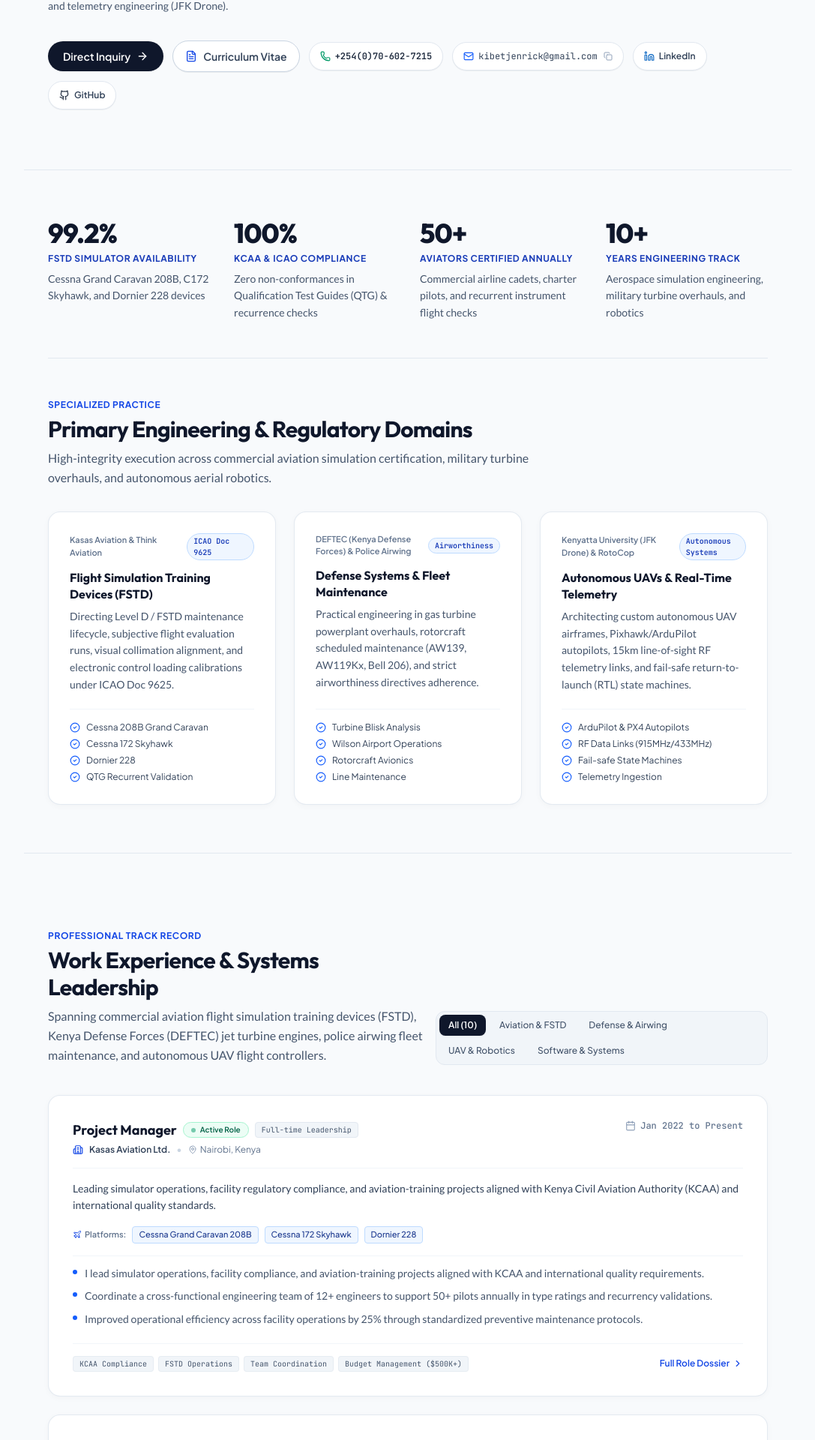
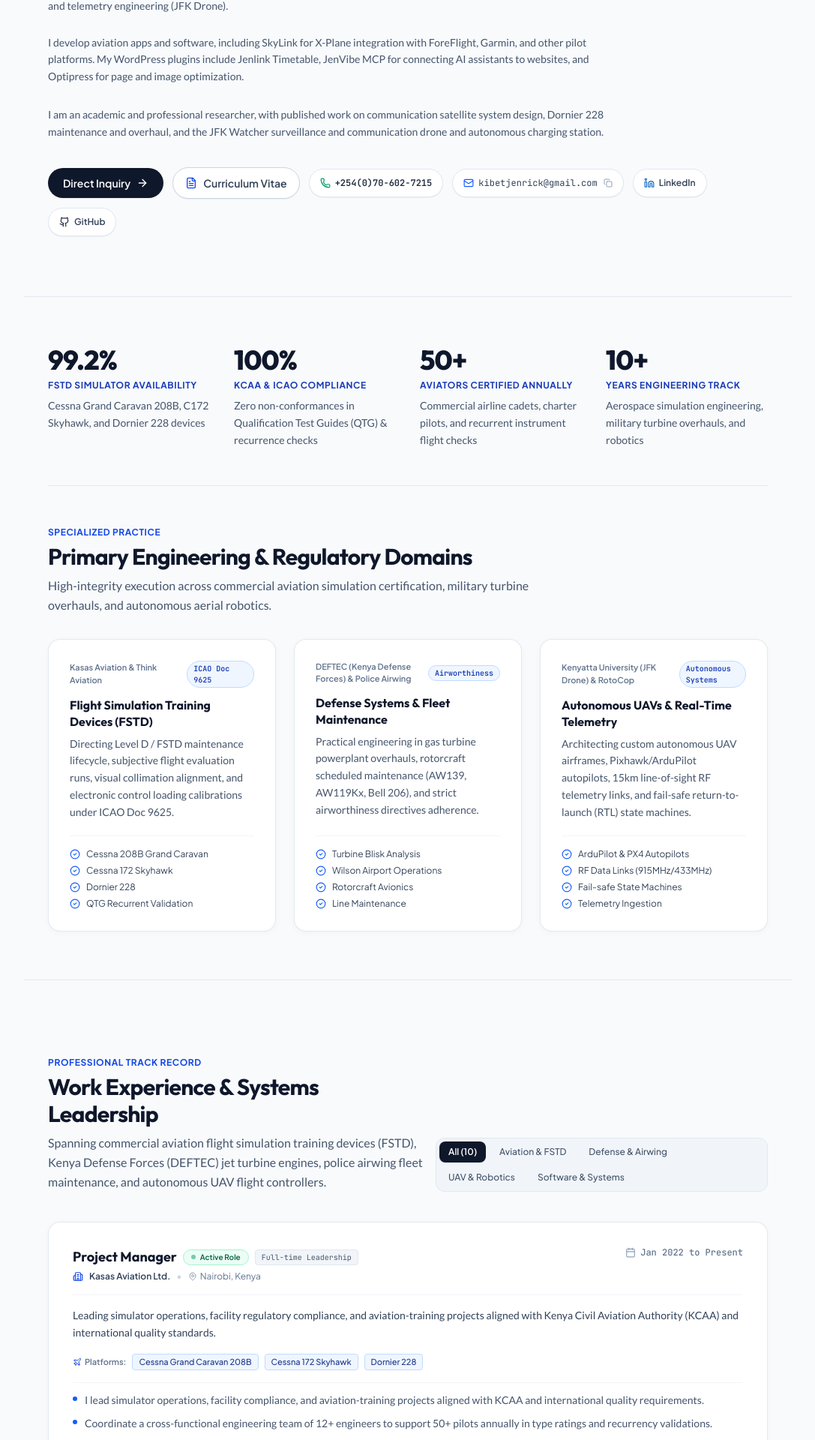
Before and after one commit to kibetKwambai/Jenrick-Kibet-Kwambai, a React (Vite) app: page / in a window 1280 px wide. Shown: the part 556-2476 px from the top of the page at 75% size, without its empty margins (96-1183 px from the left). Built offline with nearby package versions, Linux system fonts and the light colour scheme.

Commit message:
Add software projects and research papers; make references available on request

```diff
--- a/src/App.tsx
+++ b/src/App.tsx
@@ -94,7 +94,7 @@ export default function App() {
         {/* Academic Degrees & Certifications */}
         <CertificationsEducation />
 
-        {/* Verified Professional References */}
+        {/* References available upon request */}
         <ReferencesSection />
       </main>
 
--- a/src/components/Hero.tsx
+++ b/src/components/Hero.tsx
@@ -53,7 +53,7 @@ export const Hero: React.FC<HeroProps> = ({ onOpenContact, onOpenResume }) => {
             Jenrick Kibet Kwambai
           </h1>
           <p className="font-sans text-lg sm:text-xl font-medium text-slate-700 max-w-3xl leading-relaxed">
-            Aeronautical Systems Engineer & Project Manager specializing in Flight Simulation Training Devices (FSTD), Autonomous UAV Avionics, and Fleet Airworthiness.
+            Aeronautical Systems Engineer & Project Manager specializing in Flight Simulation Training Devices (FSTD), Autonomous UAV Avionics, and Fleet Airworthiness. Academic & Professional Researcher.
           </p>
         </div>
 
@@ -66,6 +66,10 @@ export const Hero: React.FC<HeroProps> = ({ onOpenContact, onOpenResume }) => {
             Prior engineering track record includes military jet turbine overhauls with the <strong className="font-semibold text-slate-800">Kenya Defense Forces (DEFTEC)</strong>, aircraft maintenance with the <strong className="font-semibold text-slate-800">Kenya Police Airwing</strong> at Wilson Airport (AW139, AW119Kx, Bell 206), and autonomous UAV airframe and telemetry engineering (JFK Drone).
           </p>
         </div>
+
+        <p className="font-body text-sm text-slate-600 max-w-3xl leading-relaxed">{PROFILE_INFO.softwareBio}</p>
+
+        <p className="font-body text-sm text-slate-600 max-w-3xl leading-relaxed">{PROFILE_INFO.researcherBio}</p>
 
         {/* Action Group */}
         <div className="pt-2 flex flex-wrap items-center gap-3">
--- a/src/components/ProjectsShowcase.tsx
+++ b/src/components/ProjectsShowcase.tsx
@@ -32,7 +32,7 @@ export const ProjectsShowcase: React.FC<ProjectsShowcaseProps> = ({ onSelectProj
             Featured Projects & Systems
           </h2>
           <p className="font-body text-sm sm:text-base text-slate-600 mt-2 max-w-2xl leading-relaxed">
-            From autonomous airframes and Pixhawk autopilots to real-time flight simulation telemetry suites and full-stack software applications.
+            Aviation software and X-Plane integrations, WordPress plugins, AI website connectivity, autonomous UAVs, and flight simulation systems.
           </p>
         </div>
 
@@ -105,7 +105,7 @@ export const ProjectsShowcase: React.FC<ProjectsShowcaseProps> = ({ onSelectProj
               </div>
 
               <span className="font-sans text-xs font-semibold text-blue-700 group-hover:text-blue-900 transition-colors">
-                View Architecture
+                View Project
               </span>
             </div>
           </div>
--- a/src/components/PublicationsSection.tsx
+++ b/src/components/PublicationsSection.tsx
@@ -16,7 +16,7 @@ export const PublicationsSection: React.FC<PublicationsSectionProps> = ({ onSele
   const [selectedCategory, setSelectedCategory] = useState<string>('All');
   const [searchQuery, setSearchQuery] = useState<string>('');
 
-  const categories = ['All', 'Aviation & FSTD', 'UAV & Drones', 'Software & Systems'];
+  const categories = ['All', 'Space & Satellites', 'Aviation & FSTD', 'UAV & Drones', 'Software & Systems'];
 
   const filteredPublications = PUBLICATIONS.filter((pub) => {
     const matchesCat = selectedCategory === 'All' || pub.category === selectedCategory;
@@ -39,7 +39,7 @@ export const PublicationsSection: React.FC<PublicationsSectionProps> = ({ onSele
             Technical Publications & Research
           </h2>
           <p className="font-body text-sm sm:text-base text-slate-600 mt-2 max-w-2xl leading-relaxed">
-            Documented methodologies, empirical flight controller test data, flight simulator reliability protocols, and edge cloud telemetry architectures.
+            Research on communication satellite systems, Dornier 228 maintenance and overhaul, and the JFK Watcher surveillance drone and autonomous charging station, alongside technical briefs.
           </p>
         </div>
 
@@ -87,10 +87,9 @@ export const PublicationsSection: React.FC<PublicationsSectionProps> = ({ onSele
             <div className="space-y-2 max-w-3xl">
               <div className="flex items-center gap-2 font-mono text-xs text-slate-500">
                 <span className="font-semibold text-blue-800">{pub.category}</span>
-                <span>•</span>
-                <span>{pub.date}</span>
-                <span>•</span>
-                <span>{pub.readTime}</span>
+                {[pub.kind, pub.date, pub.readTime].filter(Boolean).map((value, index) => (
+                  <React.Fragment key={index}><span>•</span><span>{value}</span></React.Fragment>
+                ))}
               </div>
 
               <h3 className="font-heading text-base sm:text-lg font-bold text-slate-900 group-hover:text-blue-700 transition-colors leading-snug">
--- a/src/components/ResumeModal.tsx
+++ b/src/components/ResumeModal.tsx
@@ -8,7 +8,7 @@ import {
   FileText,
   Phone
 } from 'lucide-react';
-import { PROFILE_INFO, EXPERIENCES, PUBLICATIONS, EDUCATION_LIST, CERTIFICATIONS, REFERENCES } from '../data/profileData';
+import { PROFILE_INFO, EXPERIENCES, PUBLICATIONS, EDUCATION_LIST, CERTIFICATIONS } from '../data/profileData';
 
 interface ResumeModalProps {
   isOpen: boolean;
@@ -114,6 +114,8 @@ export const ResumeModal: React.FC<ResumeModalProps> = ({ isOpen, onClose }) =>
             <p className="font-body text-sm leading-relaxed text-slate-700">
               {PROFILE_INFO.about}
             </p>
+            <p className="font-body text-sm leading-relaxed text-slate-700">{PROFILE_INFO.softwareBio}</p>
+            <p className="font-body text-sm leading-relaxed text-slate-700">{PROFILE_INFO.researcherBio}</p>
           </div>
 
           {/* Key Metric Highlights */}
@@ -186,14 +188,13 @@ export const ResumeModal: React.FC<ResumeModalProps> = ({ isOpen, onClose }) =>
               {PUBLICATIONS.map((pub) => (
                 <div key={pub.id} className="text-xs space-y-0.5">
                   <div className="font-heading font-bold text-slate-900">
-                    "{pub.title}" ({pub.date})
+                    "{pub.title}"{pub.date ? ` (${pub.date})` : ''}
                   </div>
                   <div className="font-body text-slate-600">
                     {pub.summary}
                   </div>
-                  <div className="text-[11px] font-mono text-slate-500">
-                    Ref: {pub.doiOrRef}
-                  </div>
+                  {pub.doiOrRef && <div className="text-[11px] font-mono text-slate-500">Ref: {pub.doiOrRef}</div>}
+                  {pub.externalLink && <a href={pub.externalLink} target="_blank" rel="noopener noreferrer" className="text-blue-700 underline">View on Google Scholar</a>}
                 </div>
               ))}
             </div>
@@ -226,22 +227,8 @@ export const ResumeModal: React.FC<ResumeModalProps> = ({ isOpen, onClose }) =>
             </div>
           </div>
 
-          {/* Professional References */}
-          <div className="pt-4 border-t border-slate-200 space-y-3">
-            <h2 className="font-sans text-xs uppercase tracking-wider font-bold text-blue-800">
-              Professional References
-            </h2>
-            <div className="grid grid-cols-1 sm:grid-cols-2 gap-3 text-xs">
-              {REFERENCES.map((ref) => (
-                <div key={ref.id} className="p-3 rounded-xl bg-slate-50 border border-slate-200">
-                  <div className="font-heading font-bold text-slate-900">{ref.name}</div>
-                  <div className="font-sans text-slate-600">{ref.role} — {ref.organization}</div>
-                  <div className="text-slate-500 font-mono text-[11px] mt-1">
-                    {ref.phone} • {ref.email}
-                  </div>
-                </div>
-              ))}
-            </div>
+          <div className="pt-4 border-t border-slate-200">
+            <p className="font-body text-xs text-slate-600">References available upon request.</p>
           </div>
         </div>
       </div>
--- a/src/data/profileData.ts
+++ b/src/data/profileData.ts
@@ -1,11 +1,13 @@
-import { ExperienceItem, PublicationItem, ProjectItem, SkillCategory, EducationItem, CertificationItem, ReferenceItem } from '../types';
+import { ExperienceItem, PublicationItem, ProjectItem, SkillCategory, EducationItem, CertificationItem } from '../types';
 
 export const PROFILE_INFO = {
   name: "Jenrick Kibet Kwambai",
   displayName: "Jenrick Kibet Kwambai",
-  headline: "FSTD & Aerospace Systems Engineer • Flight Simulator Lead • Autonomous Drone Architect",
+  headline: "FSTD & Aerospace Systems Engineer • Flight Simulator Lead • Autonomous Drone Architect • Academic & Professional Researcher",
   shortBio: "Specializing in certified Flight Simulation Training Devices (FSTD), aircraft avionics maintenance, autonomous UAV flight control systems, and full-stack software & data engineering.",
   about: "FSTD & Aerospace Systems Engineer with hands-on leadership maintaining mission-critical Flight Simulation Training Devices (FSTDs) across Cessna Grand Caravan 208B, C172, and Dornier 228 platforms—achieving sustained 99%+ operational uptime. Extensive background spanning Kenya Defense Forces (DEFTEC) military jet & helicopter systems, Kenya Police Airwing fleet maintenance, autonomous drone design (the JFK Surveillance Drone), and full-stack software development with AWS/Azure data infrastructure.",
+  researcherBio: "I am an academic and professional researcher, with published work on communication satellite system design, Dornier 228 maintenance and overhaul, and the JFK Watcher surveillance and communication drone and autonomous charging station.",
+  softwareBio: "I develop aviation apps and software, including SkyLink for X-Plane integration with ForeFlight, Garmin, and other pilot platforms. My WordPress plugins include Jenlink Timetable, JenVibe MCP for connecting AI assistants to websites, and Optipress for page and image optimization.",
   location: "Nairobi, Kenya",
   currentRole: "Project Manager & Flight Simulator Operations Lead",
   currentCompany: "Kasas Aviation Ltd. & Think Aviation Ltd.",
@@ -489,50 +491,56 @@ export const CERTIFICATIONS: CertificationItem[] = [
   }
 ];
 
-export const REFERENCES: ReferenceItem[] = [
-  {
-    id: "dr-mwongera",
-    name: "Dr. Victor Mwenda Mwongera",
-    role: "Chairman, Department of Mechanical and Aerospace Engineering",
-    organization: "Kenyatta University",
-    location: "Nairobi, Kenya",
-    phone: "+254703969132",
-    email: "mwongera.victor@ku.ac.ke",
-    relationship: "Academic Department Chairman & Aerospace Engineering Advisor"
-  },
-  {
-    id: "patrick-anderson",
-    name: "Patrick Anderson II",
-    role: "Chief Executive Officer (CEO)",
-    organization: "RotoCop LLC",
-    location: "Atlanta, Georgia, USA",
-    phone: "+1 (470) 473-1672",
-    email: "patrickandersonii@protonmail.com",
-    relationship: "Executive Director & Supervisor (Lead Drone Engineer & Wireless Charging R&D)"
-  },
-  {
-    id: "leakey-wambua",
-    name: "Mr. Leakey Wambua",
-    role: "Interns Coordinator",
-    organization: "Kenya Police Service, Airwing",
-    location: "Wilson Airport, Nairobi, Kenya",
-    phone: "+254720759629",
-    email: "airborneviki@gmail.com",
-    relationship: "Supervising Engineering Coordinator (Airframe & Avionics Engineering)"
-  },
-  {
-    id: "james-mosii",
-    name: "Eng. James Mosii",
-    role: "Aerospace Lecturer & Examination Coordinator",
-    organization: "Kenyatta University",
-    location: "Nairobi, Kenya",
-    phone: "+254715330706",
-    email: "mosiijames@gmail.com",
-    relationship: "Aerospace Faculty Lecturer & Research Mentor"
-  }
-];
-
 export const PUBLICATIONS: PublicationItem[] = [
+{
+  "id": "communication-satellite-system-design",
+  "title": "Communication Satellite System Design Program Proposal For Degree Program in Aerospace Engineering",
+  "category": "Space & Satellites",
+  "summary": "Published research on a communication satellite system design proposal for an aerospace engineering degree program.",
+  "tags": [
+    "Communication Satellites",
+    "System Design",
+    "Aerospace Engineering"
+  ],
+  "externalLink": "https://scholar.google.com/scholar?cluster=4912551976235047662&hl=en&oi=scholarr",
+  "kind": "Research paper",
+  "abstract": "Published research on a communication satellite system design proposal for an aerospace engineering degree program.",
+  "sections": [],
+  "keyTakeaways": []
+},
+{
+  "id": "dornier-228-maintenance-overhaul",
+  "title": "Maintenance and Overhaul: Review and Analysis of Dornier 228 Maintenance Procedures, Intervals, and Costs",
+  "category": "Aviation & FSTD",
+  "summary": "Published research reviewing and analyzing Dornier 228 maintenance procedures, maintenance intervals, and costs.",
+  "tags": [
+    "Dornier 228",
+    "Maintenance",
+    "Overhaul",
+    "Maintenance Costs"
+  ],
+  "kind": "Research paper",
+  "abstract": "Published research reviewing and analyzing Dornier 228 maintenance procedures, maintenance intervals, and costs.",
+  "sections": [],
+  "keyTakeaways": []
+},
+{
+  "id": "jfk-watcher-surveillance-charging",
+  "title": "Design of Quadcopter (JFK Watcher Drone) for Surveillance and Communication and Autonomous Charging Station",
+  "category": "UAV & Drones",
+  "summary": "Published research on the design of the JFK Watcher quadcopter for surveillance and communication, together with an autonomous charging station.",
+  "tags": [
+    "JFK Watcher",
+    "Quadcopter",
+    "Surveillance",
+    "Communication",
+    "Autonomous Charging"
+  ],
+  "kind": "Research paper",
+  "abstract": "Published research on the design of the JFK Watcher quadcopter for surveillance and communication, together with an autonomous charging station.",
+  "sections": [],
+  "keyTakeaways": []
+},
   {
     id: "fstd-reliability-paper",
     title: "Flight Simulation Training Device (FSTD) Reliability & Maintenance Engineering in Sub-Saharan Aviation",
@@ -669,6 +677,121 @@ export const PUBLICATIONS: PublicationItem[] = [
 ];
 
 export const PROJECTS: ProjectItem[] = [
+{
+  "id": "skylink-xplane",
+  "title": "SkyLink X-Plane Plugin",
+  "category": "Avionics Tooling",
+  "subtitle": "Aviation Software for Pilots",
+  "description": "Developed SkyLink, an X-Plane plugin connecting the simulator with ForeFlight, Garmin, and other aviation platforms for pilots.",
+  "imageAlt": "SkyLink X-Plane aviation platform integration",
+  "highlights": [
+    "Connects X-Plane with ForeFlight, Garmin, and other aviation platforms.",
+    "Developed to support pilots using aviation software alongside flight simulation."
+  ],
+  "specs": [
+    {
+      "label": "Simulator",
+      "value": "X-Plane"
+    },
+    {
+      "label": "Integrations",
+      "value": "ForeFlight, Garmin & other aviation platforms"
+    }
+  ],
+  "technologies": [
+    "X-Plane",
+    "ForeFlight",
+    "Garmin",
+    "Plugin Development"
+  ],
+  "status": "Developed"
+},
+{
+  "id": "jenlink-timetable",
+  "title": "Jenlink Timetable",
+  "category": "Software & Web",
+  "subtitle": "WordPress Timetable Plugin",
+  "description": "Developed Jenlink Timetable, a WordPress plugin for website timetables.",
+  "imageAlt": "Jenlink Timetable WordPress plugin",
+  "highlights": [
+    "Timetable functionality for WordPress websites.",
+    "Custom plugin development for website owners."
+  ],
+  "specs": [
+    {
+      "label": "Platform",
+      "value": "WordPress"
+    },
+    {
+      "label": "Purpose",
+      "value": "Timetables"
+    }
+  ],
+  "technologies": [
+    "WordPress",
+    "Plugin Development",
+    "Timetables"
+  ],
+  "status": "Developed"
+},
+{
+  "id": "jenvibe-mcp",
+  "title": "JenVibe MCP Plugin",
+  "category": "Software & Web",
+  "subtitle": "AI-to-Website Connectivity",
+  "description": "Developed JenVibe MCP, a WordPress plugin that connects AI assistants to websites through the Model Context Protocol (MCP).",
+  "imageAlt": "JenVibe MCP AI website integration plugin",
+  "highlights": [
+    "Connects AI assistants to websites.",
+    "Uses the Model Context Protocol (MCP) for AI integration."
+  ],
+  "specs": [
+    {
+      "label": "Platform",
+      "value": "WordPress"
+    },
+    {
+      "label": "Integration",
+      "value": "Model Context Protocol (MCP)"
+    }
+  ],
+  "technologies": [
+    "WordPress",
+    "MCP",
+    "AI Integration",
+    "Plugin Development"
+  ],
+  "status": "Developed"
+},
+{
+  "id": "optipress",
+  "title": "Optipress",
+  "category": "Software & Web",
+  "subtitle": "WordPress Page & Image Optimization",
+  "description": "Developed Optipress, a WordPress plugin for optimizing website pages and images.",
+  "imageAlt": "Optipress WordPress optimization plugin",
+  "highlights": [
+    "Page optimization for WordPress websites.",
+    "Image optimization as part of website performance improvement."
+  ],
+  "specs": [
+    {
+      "label": "Platform",
+      "value": "WordPress"
+    },
+    {
+      "label": "Focus",
+      "value": "Page & image optimization"
+    }
+  ],
+  "technologies": [
+    "WordPress",
+    "Page Optimization",
+    "Image Optimization",
+    "Plugin Development"
+  ],
+  "status": "Developed"
+},
   {
     id: "fstd-modernization",
     title: "FSTD Simulator Fleet Modernization",
--- a/src/types.ts
+++ b/src/types.ts
@@ -17,9 +17,10 @@ export interface ExperienceItem {
 export interface PublicationItem {
   id: string;
   title: string;
-  category: 'Aviation & FSTD' | 'UAV & Drones' | 'Software & Systems' | 'Industry Insights';
-  date: string;
-  readTime: string;
+  category: 'Aviation & FSTD' | 'UAV & Drones' | 'Software & Systems' | 'Industry Insights' | 'Space & Satellites';
+  kind?: 'Research paper';
+  date?: string;
+  readTime?: string;
   summary: string;
   abstract: string;
   doiOrRef?: string;
@@ -45,7 +46,7 @@ export interface ProjectItem {
   technologies: string[];
   githubUrl?: string;
   liveUrl?: string;
-  status: 'Active' | 'Operational' | 'Production' | 'Completed';
+  status: 'Active' | 'Operational' | 'Production' | 'Completed' | 'Developed';
 }
 
 export interface SkillCategory {
```
Also changed, not shown: src/components/PublicationModal.tsx (+17 -18 lines), src/components/ReferencesSection.tsx (+6 -119 lines).
